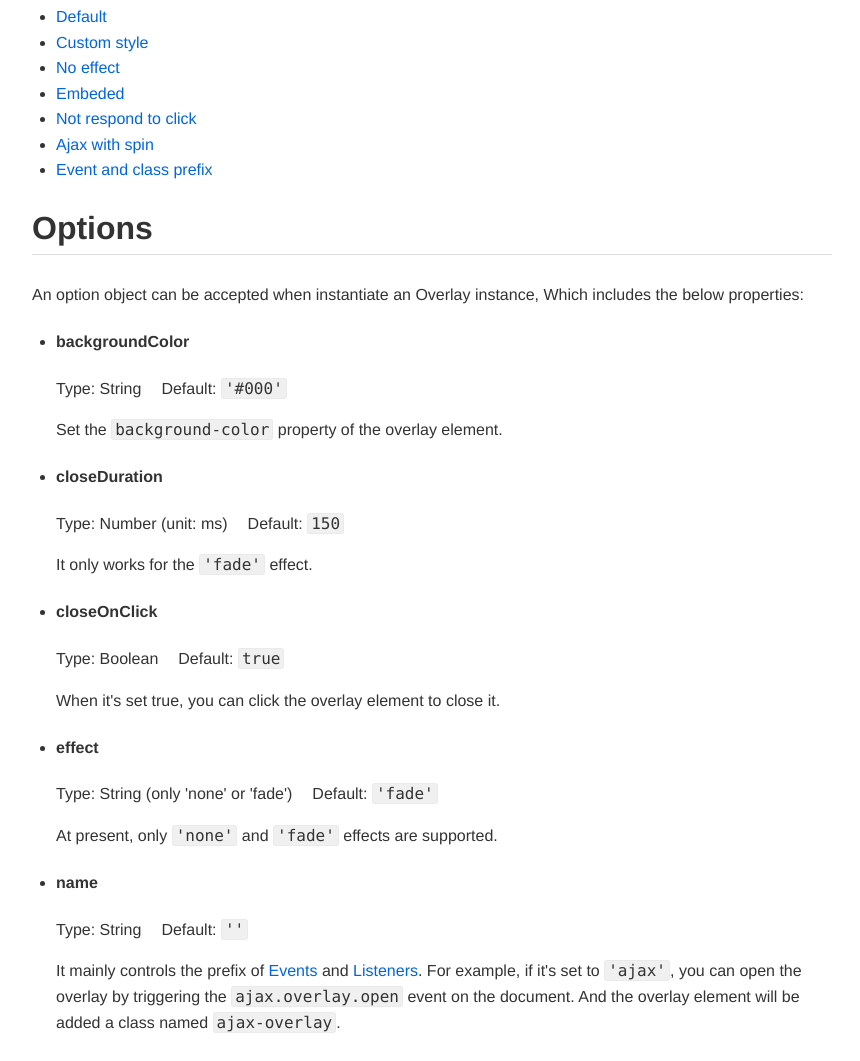
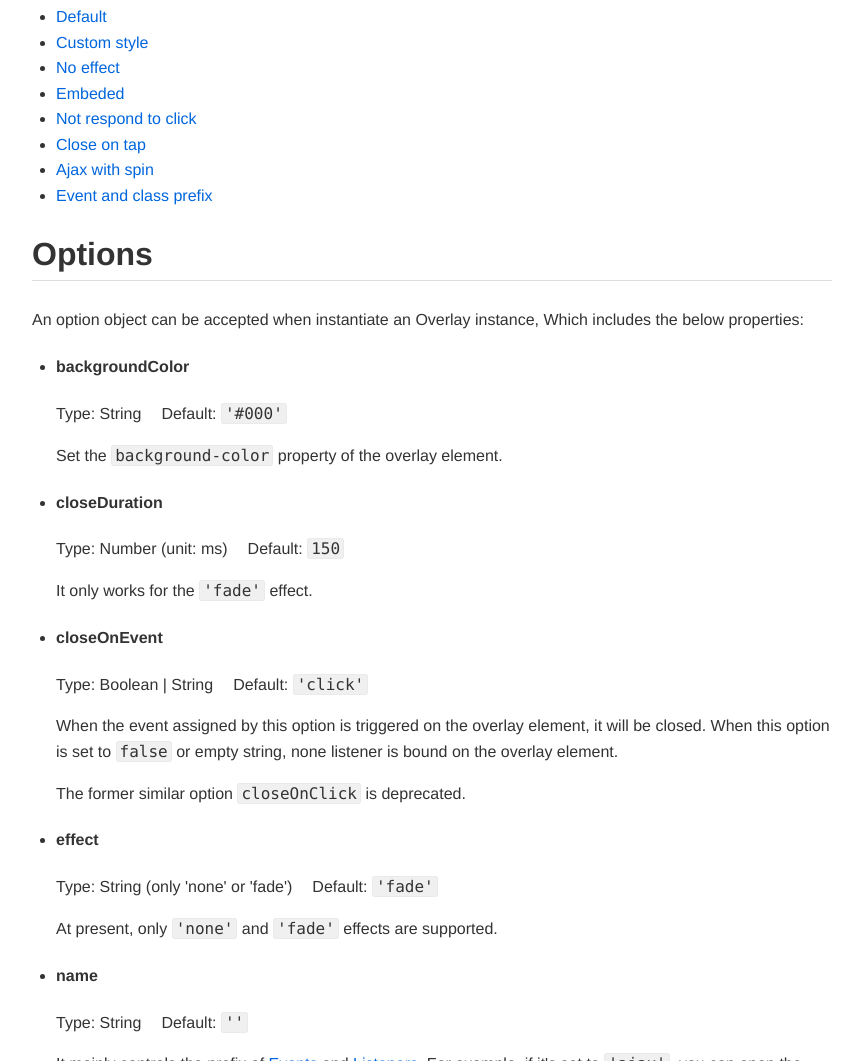
Before and after one commit to Alex1990/overlay, a website: page index.html in a window 1280 px wide. Shown: the part 1200-2261 px from the top of the page, without its empty margins (208-1068 px from the left). Drawn offline with nearby package versions, Linux system fonts and the light colour scheme.

Commit message:
Update the document

```diff
--- a/index.html
+++ b/index.html
@@ -187,7 +187,7 @@
             <div class="wrapper">
                 <h1>Overlay</h1>
                 <p>A lightweight and flexible jQuery/Zepto plugin to generate an overlay/mask layer.</p>
-                <p class="download"><a href="https://github.com/Alex1990/overlay/archive/0.1.2.zip">Download <span class="filesize">(819B min+gzip)</span></a></p>
+                <p class="download"><a href="https://github.com/Alex1990/overlay/archive/0.1.2.zip">Download <span class="filesize">(853B min+gzip)</span></a></p>
             </div>
             <div class="divider-bar"></div>
         </div>
@@ -217,6 +217,7 @@
                     <li><a href="example/no-effect.html">No effect</a></li>
                     <li><a href="example/embeded.html">Embeded</a></li>
                     <li><a href="example/not-respond-to-click.html">Not respond to click</a></li>
+                    <li><a href="example/close-on-tap.html">Close on tap</a></li>
                     <li><a href="example/ajax-with-spin.html">Ajax with spin</a></li>
                     <li><a href="example/event-and-class-prefix.html">Event and class prefix</a></li>
                 </ul>
@@ -234,9 +235,11 @@
                         <p>It only works for the <code>'fade'</code> effect.</p>
                     </li>
                     <li>
-                        <h4>closeOnClick</h4>
-                        <p><span>Type: Boolean</span><span>Default: <code>true</code></span></p>
-                        <p>When it's set true, you can click the overlay element to close it.</p>
+                        <h4>closeOnEvent</h4>
+                        <p><span>Type: Boolean | String</span><span>Default: <code>'click'</code></span></p>
+                        <p>When the event assigned by this option is triggered on the overlay element, it will be closed.
+                            When this option is set to <code>false</code> or empty string, none listener is bound on the overlay element.</p>
+                        <p>The former similar option <code>closeOnClick</code> is deprecated.</p>
                     </li>
                     <li>
                         <h4>effect</h4>
--- a/package.json
+++ b/package.json
@@ -1,7 +1,7 @@
 {
   "name": "overlay",
   "decription": "A simple jquery/zepto plugin to show an overlay",
-  "version": "0.1.2",
+  "version": "0.1.3",
   "author": {
     "name": "Alex Chao",
     "email": "alexchao1990@gmail.com"
```
